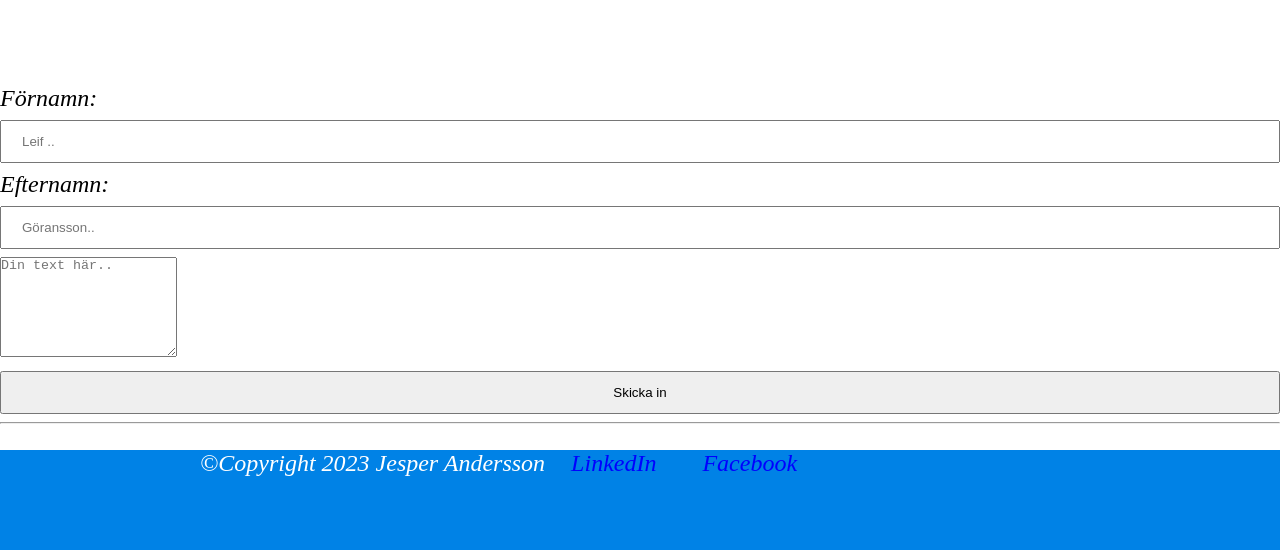
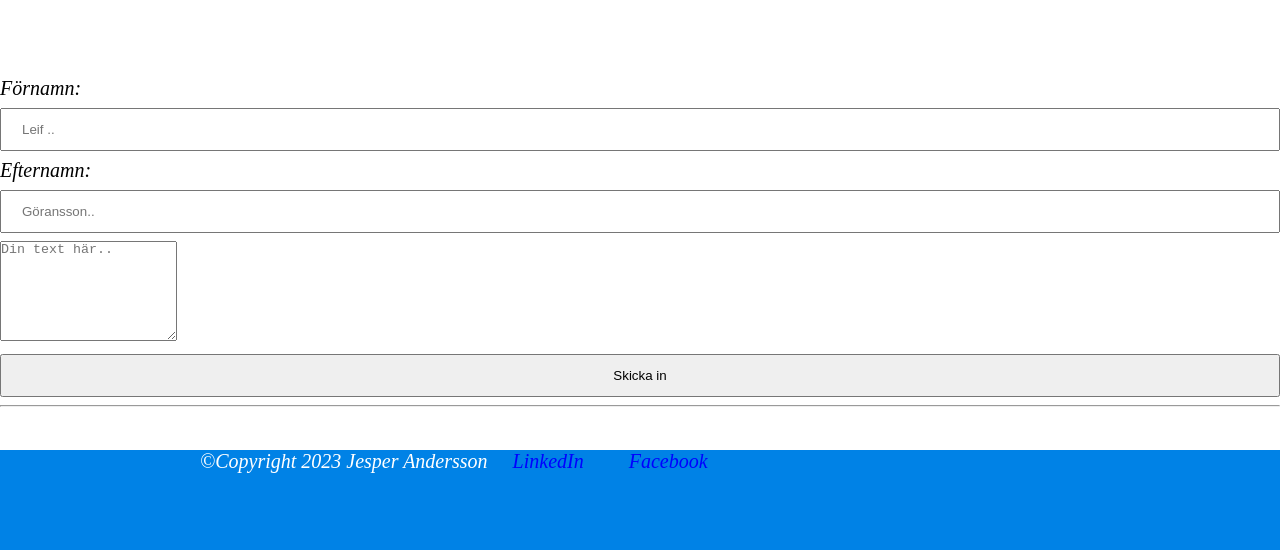
Before and after one commit to AnderssonJesper/-user-.github.io, a plain HTML site: page index3.html in a window 1280 px wide. Shown: the part 250-800 px from the top of the page. Drawn offline with Linux system fonts and the light colour scheme.

Commit message:
Update style.css

```diff
--- a/style.css
+++ b/style.css
@@ -1,7 +1,3 @@
-@media (min-width: 640px) { body {font-size:1rem;} }
-@media (min-width:960px) { body {font-size:1.2rem;} }
-@media (min-width:1100px) { body {font-size:1.5rem;} }
-
 *{
     padding: 0;
     margin: 0;
@@ -142,3 +138,24 @@ html{
     height: -webkit-fill-available;
 
 }
+
+@media (min-width: 640px) {
+
+}
+@media (max-width: 600px) {
+    body {
+        font-size: 16px;
+    }
+}
+
+@media (min-width: 601px) and (max-width: 900px) {
+    body {
+        font-size: 18px;
+    }
+}
+
+@media (min-width: 901px) {
+    body {
+        font-size: 20px;
+    }
+}
```
